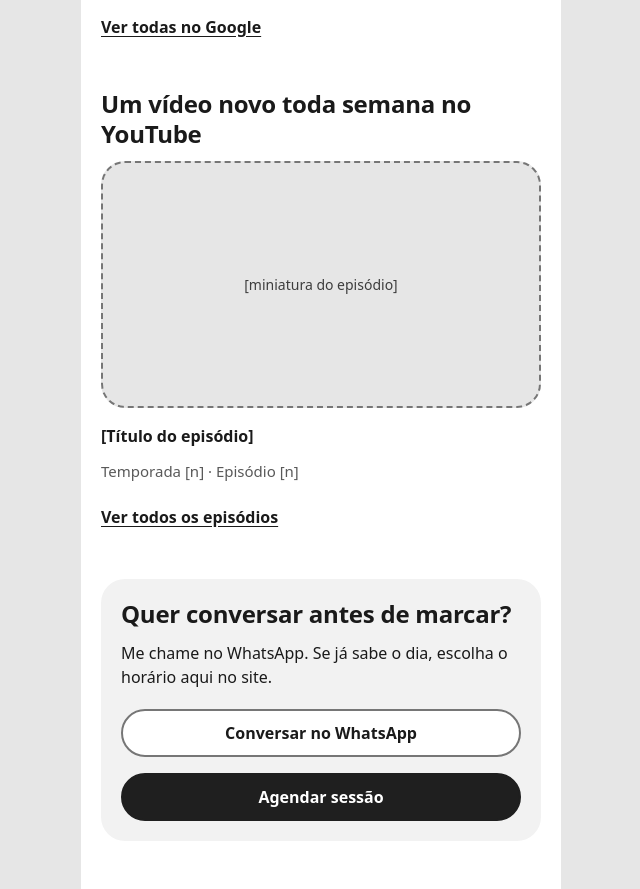
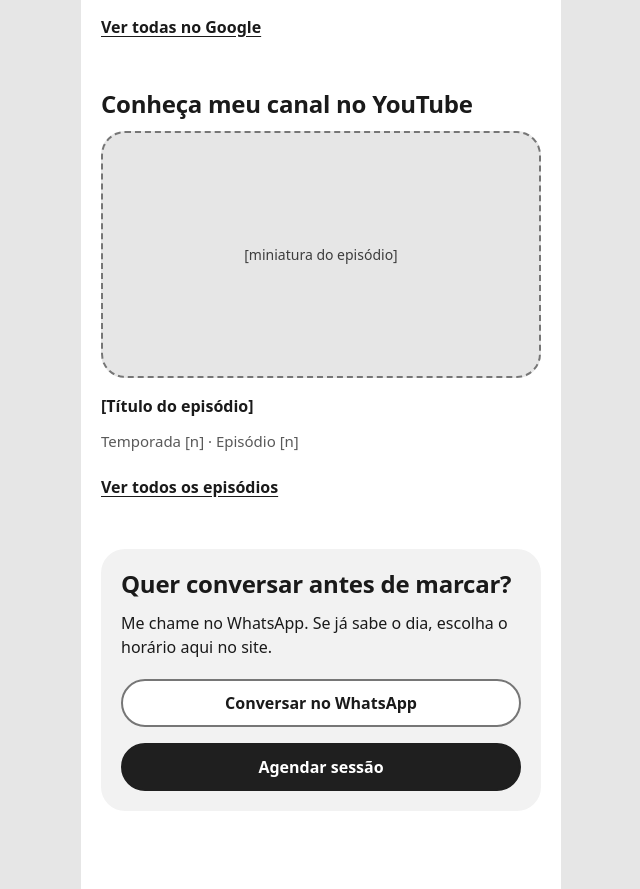
Before and after one commit to ludgero-lab/percurso-prototipo, a plain HTML site: page alternativa-c/index.html in a window 1280 px wide. Shown: the part 3002-3891 px from the top of the page, without its empty margins (319-959 px from the left). Drawn offline with Linux system fonts and the light colour scheme.

Commit message:
C: título do YouTube como convite, sem compromisso semanal
"Um vídeo novo toda semana no YouTube" passa a "Conheça meu canal no YouTube"
(rascunho): convida a conhecer o canal sem prometer uma frequência de vídeos.
Especificação da C e MUDANCAS atualizados.

Co-Authored-By: Claude Opus 5.5 <noreply@anthropic.com>
Claude-Session: https://claude.ai/code/session_01SbXmNJWouaBwHEo1Xrizwe

```diff
--- a/alternativa-c/index.html
+++ b/alternativa-c/index.html
@@ -179,7 +179,7 @@
 
     <!-- 8. YouTube (título em rascunho) -->
     <section class="secao" aria-labelledby="titulo-youtube">
-      <h2 id="titulo-youtube">Um vídeo novo toda semana no YouTube</h2>
+      <h2 id="titulo-youtube">Conheça meu canal no YouTube</h2>
       <button type="button" class="reservado reservado-16x9 botao-reservado" data-aviso="video" aria-labelledby="titulo-episodio-c">[miniatura do episódio]</button>
       <p id="titulo-episodio-c"><strong>[Título do episódio]</strong></p>
       <p class="apoio">Temporada [n] · Episódio [n]</p>
```
Also changed, not shown: 2 other files.
